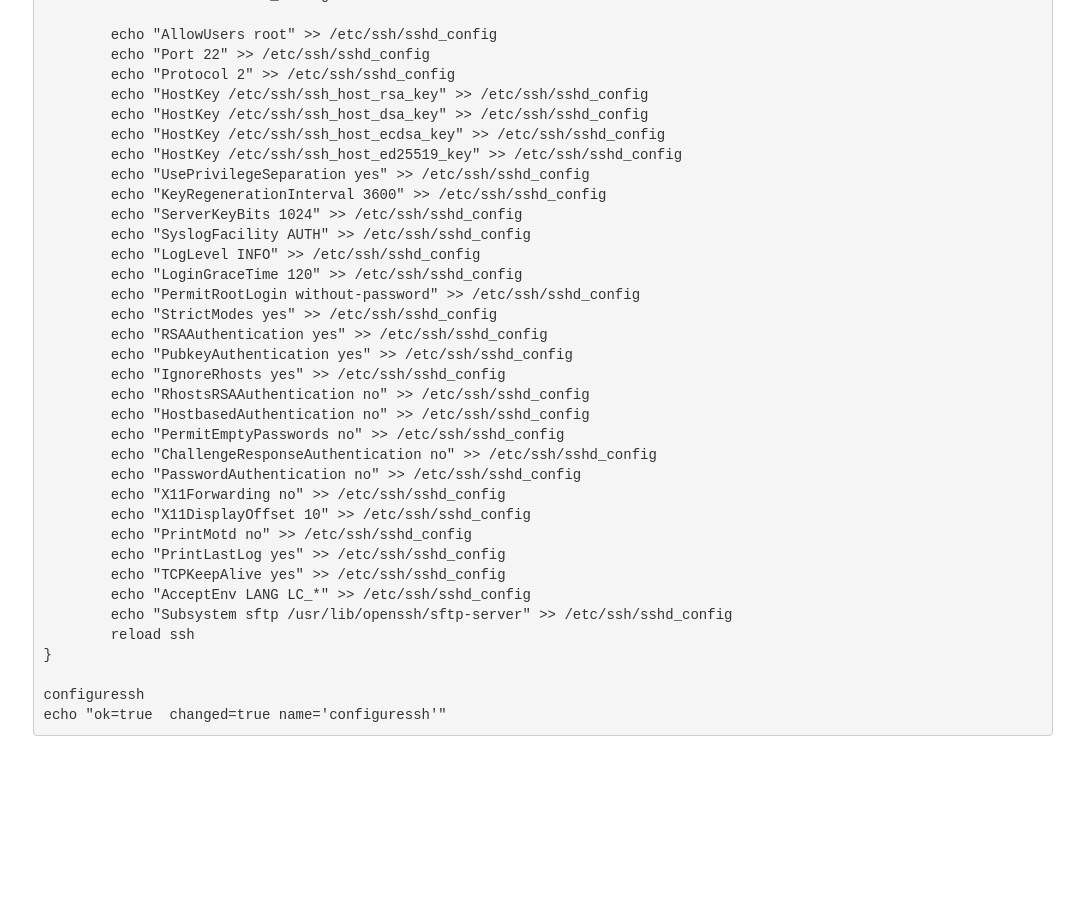
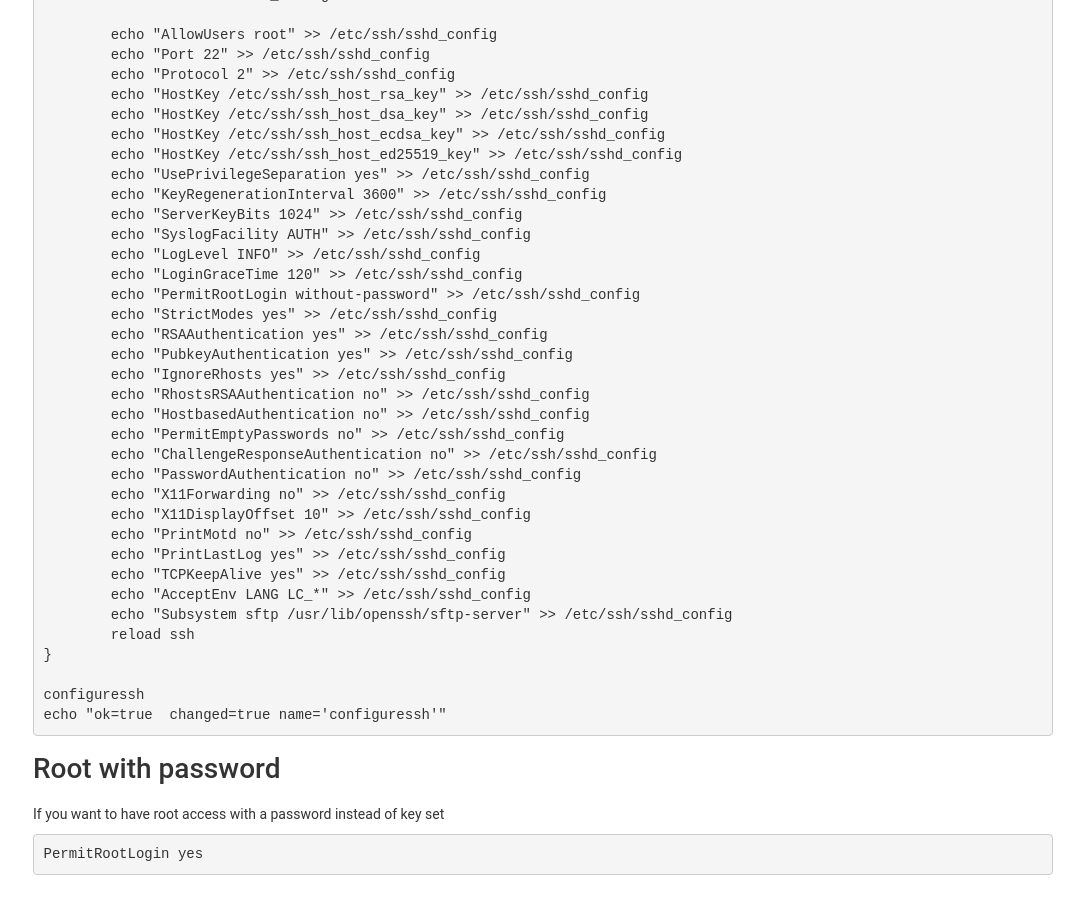
Before and after one commit to majorsilence/Dev, a Jekyll site: the page built from docs/DevOps/SSH.md, in a window 1280 px wide and 900 px high, scrolled down 1040 px. Shown: the whole window, without its empty margins (197-1280 px from the left). Built offline with Jekyll 4.4.1, drawn with Linux system fonts in a browser that asks for light colours; nearby versions of some CDN libraries; before the commit the page ends 1801 px from its top, so only the background shows below that.

Commit message:
Update SSH.md

````diff
--- a/docs/DevOps/SSH.md
+++ b/docs/DevOps/SSH.md
@@ -91,3 +91,9 @@ configuressh()
 configuressh
 echo "ok=true  changed=true name='configuressh'"
 ```
+
+# Root with password
+If you want to have root access with a password instead of key set
+```
+PermitRootLogin yes
+```
````
